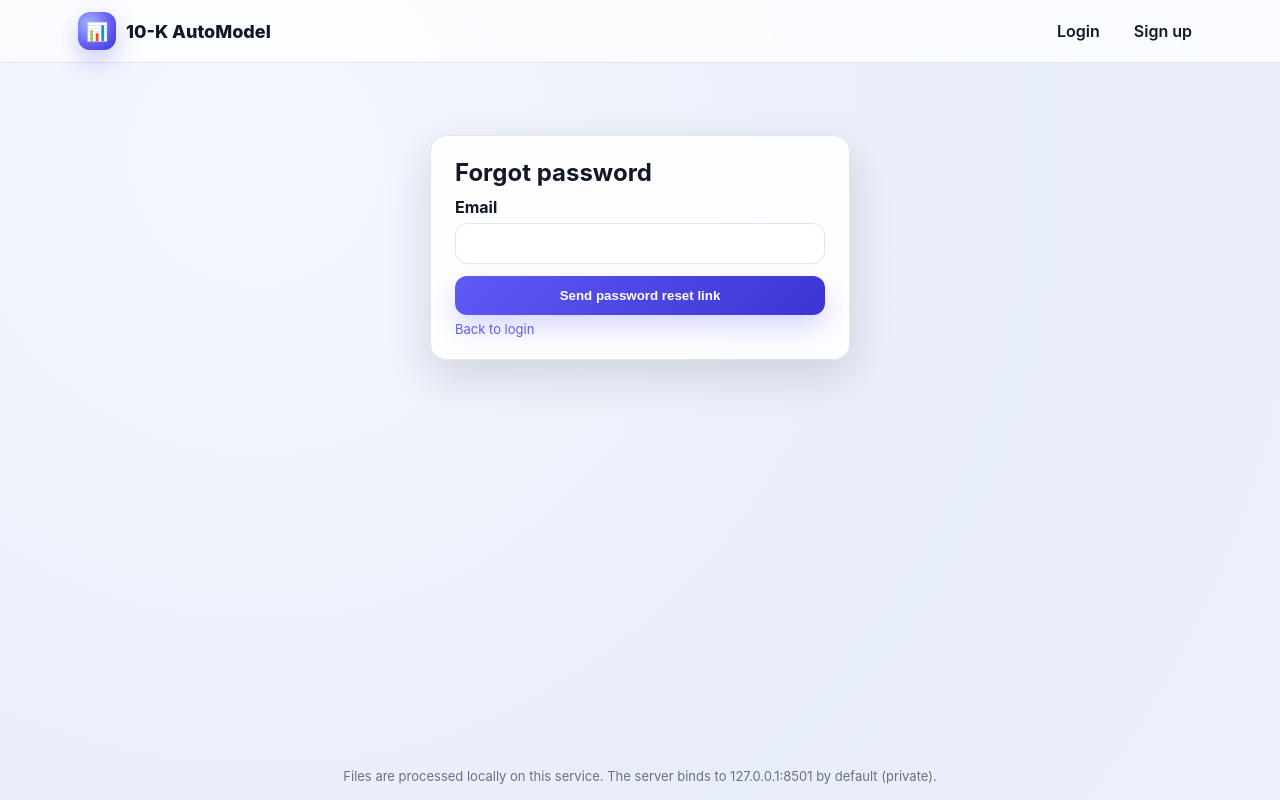
After one commit to baptjl/final_project, a Flask app: page /forgot-password in a window 1280 px wide. The commit adds this page. Run offline with Flask 3, Linux system fonts and the light colour scheme; parts of the project's set-up code (start-up, migrations or seed data) failed here and were passed over.

Commit message:
Add password reset flow and run history dashboard

```diff
--- a/web_app/app.py
+++ b/web_app/app.py
@@ -5,11 +5,14 @@ import subprocess
 import uuid
 from werkzeug.utils import secure_filename
 from werkzeug.security import generate_password_hash, check_password_hash
-from datetime import datetime
+from datetime import datetime, timedelta
 from functools import wraps
 from dotenv import load_dotenv
 import requests
 import sqlite3
+import secrets
+import smtplib
+from email.message import EmailMessage
 
 # Load environment variables from .env if present
 load_dotenv()
@@ -54,6 +57,38 @@ def init_db():
             email TEXT UNIQUE NOT NULL,
             password_hash TEXT NOT NULL,
             created_at TIMESTAMP DEFAULT CURRENT_TIMESTAMP
+        )
+        """
+        )
+    cur.execute(
+        """
+        CREATE TABLE IF NOT EXISTS password_reset_tokens (
+            id INTEGER PRIMARY KEY AUTOINCREMENT,
+            user_id INTEGER NOT NULL,
+            token TEXT UNIQUE NOT NULL,
+            expires_at TIMESTAMP NOT NULL,
+            used INTEGER NOT NULL DEFAULT 0,
+            created_at TIMESTAMP DEFAULT CURRENT_TIMESTAMP,
+            FOREIGN KEY(user_id) REFERENCES users(id)
+        )
+        """
+    )
+    cur.execute(
+        """
+        CREATE TABLE IF NOT EXISTS runs (
+            id INTEGER PRIMARY KEY AUTOINCREMENT,
+            user_id INTEGER NOT NULL,
+            created_at TIMESTAMP DEFAULT CURRENT_TIMESTAMP,
+            company_name TEXT,
+            source_type TEXT,
+            url_used TEXT,
+            base_growth REAL,
+            combined_score INTEGER,
+            growth_bump REAL,
+            external_used INTEGER,
+            ai_sentiment_label TEXT,
+            ai_sentiment_note TEXT,
+            FOREIGN KEY(user_id) REFERENCES users(id)
         )
         """
     )
@@ -159,7 +194,13 @@ def run_pipeline():
     if not os.path.exists(final_path) or os.path.getsize(final_path) == 0:
         return None, stdout, stderr, "Final file not found after processing."
 
-    return {"final_path": final_path, "final_download_name": final_download_name}, stdout, stderr, None
+    return {
+        "final_path": final_path,
+        "final_download_name": final_download_name,
+        "company": company,
+        "url_used": url if url else None,
+        "source_type": "url" if url else "file"
+    }, stdout, stderr, None
 
 
 @app.route('/', methods=['GET'])
@@ -187,6 +228,24 @@ def settings_page():
     return render_template('settings.html', use_llm_default=USE_LLM_DEFAULT)
 
 
+@app.route('/dashboard', methods=['GET'])
+@login_required
+def dashboard():
+    runs = []
+    try:
+        conn = get_db()
+        cur = conn.cursor()
+        cur.execute(
+            "SELECT created_at, company_name, source_type, url_used, base_growth, combined_score, growth_bump, external_used, ai_sentiment_label FROM runs WHERE user_id = ? ORDER BY created_at DESC LIMIT 50",
+            (session.get("user_id"),)
+        )
+        runs = cur.fetchall()
+        conn.close()
+    except Exception as e:
+        print(f"[WARN] Could not load runs: {e}")
+    return render_template('dashboard.html', runs=runs)
+
+
 @app.route('/generate', methods=['POST'])
 @login_required
 def generate():
@@ -200,6 +259,70 @@ def generate():
 
     final_path = result["final_path"]
     final_download_name = result["final_download_name"]
+
+    # Try to log run
+    try:
+        # Pull sentiment metadata if available
+        sentiment_file = os.path.abspath(os.path.join(BASE_DIR, "automodel/data/interim/last_sentiment.json"))
+        combined_score = None
+        bump_pct = None
+        external_used = 0
+        ai_label = None
+        ai_note = None
+        if os.path.exists(sentiment_file):
+            with open(sentiment_file, "r") as fh:
+                sent = json.load(fh)
+            raw_sent = sent.get("raw", sent)
+            if isinstance(raw_sent, dict):
+                combined_score = raw_sent.get("combined_score") if raw_sent.get("combined_score") is not None else raw_sent.get("score")
+                ai_label = raw_sent.get("combined_label") or raw_sent.get("label")
+                ev = raw_sent.get("summary") or raw_sent.get("justification_short")
+                ai_note = ev
+            external_used = 1 if sent.get("external_used") else 0
+            # bump maybe in AI sheet but store from sentiment result mapping if present
+        # attempt to read base growth from final workbook (Q5)
+        base_growth = None
+        try:
+            import openpyxl
+            wb = openpyxl.load_workbook(final_path, data_only=True)
+            ws = wb.active
+            base_growth = ws["Q5"].value
+        except Exception:
+            base_growth = None
+        growth_bump = None
+        try:
+            # we wrote bump pct to AI_Sentiment sheet; attempt read
+            import openpyxl
+            wb2 = openpyxl.load_workbook(final_path, data_only=True)
+            if "AI_Sentiment" in wb2.sheetnames:
+                s = wb2["AI_Sentiment"]
+                growth_bump = s["B4"].value
+        except Exception:
+            growth_bump = None
+        conn = get_db()
+        cur = conn.cursor()
+        cur.execute(
+            """
+            INSERT INTO runs (user_id, company_name, source_type, url_used, base_growth, combined_score, growth_bump, external_used, ai_sentiment_label, ai_sentiment_note)
+            VALUES (?, ?, ?, ?, ?, ?, ?, ?, ?, ?)
+            """,
+            (
+                session.get("user_id"),
+                result.get("company"),
+                result.get("source_type"),
+                result.get("url_used"),
+                base_growth,
+                combined_score,
+                growth_bump,
+                external_used,
+                ai_label,
+                (ai_note or "")[:500]
+            )
+        )
+        conn.commit()
+        conn.close()
+    except Exception as e:
+        print(f"[WARN] Could not log run: {e}")
 
     if request.form.get('ajax') == '1':
         return send_file(final_path, as_attachment=True, download_name=final_download_name)
@@ -215,6 +338,43 @@ def download(filename):
         flash('File not found')
         return redirect(url_for('app_page'))
     return send_file(fpath, as_attachment=True, download_name=filename)
+
+
+def send_reset_email(email: str, reset_link: str):
+    server = os.environ.get("MAIL_SERVER")
+    port = os.environ.get("MAIL_PORT")
+    user = os.environ.get("MAIL_USERNAME")
+    pwd = os.environ.get("MAIL_PASSWORD")
+    sender = os.environ.get("MAIL_SENDER", "no-reply@example.com")
+    use_tls = os.environ.get("MAIL_USE_TLS", "0") == "1"
+    if not server or not port or not user or not pwd:
+        print(f"PASSWORD RESET LINK (email not configured): {reset_link}")
+        return
+    try:
+        msg = EmailMessage()
+        msg["Subject"] = "Password reset instructions"
+        msg["From"] = sender
+        msg["To"] = email
+        msg.set_content(f"You requested a password reset. Click this link to set a new password:\n{reset_link}\nIf you did not request this, you can ignore this email.")
+        with smtplib.SMTP(server, int(port), timeout=10) as smtp:
+            if use_tls:
+                smtp.starttls()
+            smtp.login(user, pwd)
+            smtp.send_message(msg)
+    except Exception as e:
+        print(f"[WARN] Could not send reset email, falling back to log: {e}")
+        print(f"PASSWORD RESET LINK (email fallback): {reset_link}")
+
+
+def cleanup_tokens():
+    try:
+        conn = get_db()
+        cur = conn.cursor()
+        cur.execute("DELETE FROM password_reset_tokens WHERE expires_at <= ? OR used = 1", (datetime.utcnow(),))
+        conn.commit()
+        conn.close()
+    except Exception:
+        pass
 
 
 @app.route('/login', methods=['GET', 'POST'])
@@ -268,6 +428,78 @@ def logout():
     return redirect(url_for('login'))
 
 
+@app.route('/forgot-password', methods=['GET', 'POST'])
+def forgot_password():
+    cleanup_tokens()
+    if request.method == 'POST':
+        email = request.form.get('email', '').strip().lower()
+        token = secrets.token_urlsafe(32)
+        expires_at = datetime.utcnow() + timedelta(hours=1)
+        try:
+            conn = get_db()
+            cur = conn.cursor()
+            cur.execute("SELECT id FROM users WHERE email = ?", (email,))
+            row = cur.fetchone()
+            if row:
+                user_id = row["id"]
+                cur.execute(
+                    "INSERT INTO password_reset_tokens (user_id, token, expires_at) VALUES (?, ?, ?)",
+                    (user_id, token, expires_at)
+                )
+                conn.commit()
+                reset_link = url_for('reset_password', token=token, _external=True)
+                send_reset_email(email, reset_link)
+            conn.close()
+        except Exception as e:
+            print(f"[WARN] Forgot-password flow issue: {e}")
+        flash("If an account with that email exists, we have sent password reset instructions.")
+    return render_template('forgot_password.html')
+
+
+@app.route('/reset-password/<token>', methods=['GET', 'POST'])
+def reset_password(token):
+    cleanup_tokens()
+    conn = get_db()
+    cur = conn.cursor()
+    cur.execute(
+        "SELECT prt.id, prt.user_id, prt.expires_at, prt.used, u.email FROM password_reset_tokens prt JOIN users u ON prt.user_id = u.id WHERE prt.token = ?",
+        (token,)
+    )
+    row = cur.fetchone()
+    if not row:
+        conn.close()
+        return render_template('reset_password_invalid.html')
+    expires_at = datetime.fromisoformat(row["expires_at"]) if isinstance(row["expires_at"], str) else row["expires_at"]
+    if row["used"] or expires_at <= datetime.utcnow():
+        conn.close()
+        return render_template('reset_password_invalid.html')
+
+    if request.method == 'POST':
+        password = request.form.get('password', '')
+        confirm = request.form.get('confirm_password', '')
+        if not password or password != confirm:
+            flash("Passwords must match and not be empty.")
+            conn.close()
+            return render_template('reset_password.html', token=token)
+        pw_hash = generate_password_hash(password)
+        try:
+            cur.execute("UPDATE users SET password_hash = ? WHERE id = ?", (pw_hash, row["user_id"]))
+            cur.execute("UPDATE password_reset_tokens SET used = 1 WHERE id = ?", (row["id"],))
+            cur.execute("UPDATE password_reset_tokens SET used = 1 WHERE user_id = ? AND id != ?", (row["user_id"], row["id"]))
+            conn.commit()
+            flash("Your password has been reset. You can now log in.")
+            conn.close()
+            return redirect(url_for('login'))
+        except Exception as e:
+            print(f"[WARN] Password reset failed: {e}")
+            flash("Could not reset password. Please try again.")
+            conn.close()
+            return render_template('reset_password.html', token=token)
+
+    conn.close()
+    return render_template('reset_password.html', token=token)
+
+
 if __name__ == '__main__':
     # Bind to host/port from environment for cloud deployment (Render/Heroku/Railway)
     port = int(os.environ.get('PORT', 8501))
--- a/web_app/templates/base.html
+++ b/web_app/templates/base.html
@@ -108,12 +108,16 @@
         <span>10-K AutoModel</span>
       </a>
       <div class="nav-links">
-        <a href="{{ url_for('home') }}" class="{% if request.path == '/' %}active{% endif %}">Home</a>
-        <a href="{{ url_for('app_page') }}" class="{% if request.path.startswith('/app') %}active{% endif %}">App</a>
-        <a href="{{ url_for('help_page') }}" class="{% if request.path.startswith('/help') %}active{% endif %}">Help</a>
-        <a href="{{ url_for('settings_page') }}" class="{% if request.path.startswith('/settings') %}active{% endif %}">Settings</a>
         {% if session.get('user_id') %}
-        <a href="{{ url_for('logout') }}">Logout</a>
+          <a href="{{ url_for('home') }}" class="{% if request.path == '/' %}active{% endif %}">Home</a>
+          <a href="{{ url_for('app_page') }}" class="{% if request.path.startswith('/app') %}active{% endif %}">App</a>
+          <a href="{{ url_for('help_page') }}" class="{% if request.path.startswith('/help') %}active{% endif %}">Help</a>
+          <a href="{{ url_for('settings_page') }}" class="{% if request.path.startswith('/settings') %}active{% endif %}">Settings</a>
+          <a href="{{ url_for('dashboard') }}" class="{% if request.path.startswith('/dashboard') %}active{% endif %}">Dashboard</a>
+          <a href="{{ url_for('logout') }}">Logout</a>
+        {% else %}
+          <a href="{{ url_for('login') }}" class="{% if request.path.startswith('/login') %}active{% endif %}">Login</a>
+          <a href="{{ url_for('signup') }}" class="{% if request.path.startswith('/signup') %}active{% endif %}">Sign up</a>
         {% endif %}
       </div>
     </div>
--- /dev/null
+++ b/web_app/templates/forgot_password.html
@@ -0,0 +1,33 @@
+{% extends "base.html" %}
+{% block title %}Forgot Password · 10-K AutoModel{% endblock %}
+{% block extra_head %}
+<style>
+  .auth-wrap { max-width: 420px; margin: 40px auto; }
+  .card { background: rgba(255,255,255,0.92); border: 1px solid var(--border); border-radius: var(--radius); padding: 22px 24px; box-shadow: var(--shadow); }
+  h2 { margin: 0 0 10px; }
+  label { display:block; font-weight:700; margin:10px 0 6px; }
+  .input { width:100%; padding:11px 12px; border:1px solid var(--border); border-radius:12px; font-size:15px; }
+  button { background: linear-gradient(135deg, #5f5af6 0%, #3a35d3 100%); color:#fff; padding:12px 16px; border:none; border-radius:12px; font-weight:800; cursor:pointer; width:100%; margin-top:12px; box-shadow:0 12px 26px rgba(95,90,246,0.24); }
+  .hint { color: var(--muted); font-size: 13px; margin-top: 6px; }
+  .info { color: var(--muted); font-size: 14px; margin-top: 8px; }
+  .error { color: #b91c1c; margin-top: 8px; }
+</style>
+{% endblock %}
+{% block content %}
+  <div class="auth-wrap">
+    <div class="card">
+      <h2>Forgot password</h2>
+      {% with messages = get_flashed_messages() %}
+        {% if messages %}
+          <div class="info">{{ messages[0] }}</div>
+        {% endif %}
+      {% endwith %}
+      <form method="post" action="{{ url_for('forgot_password') }}">
+        <label for="email">Email</label>
+        <input class="input" type="email" name="email" id="email" required autocomplete="email" />
+        <button type="submit">Send password reset link</button>
+        <div class="hint"><a href="{{ url_for('login') }}">Back to login</a></div>
+      </form>
+    </div>
+  </div>
+{% endblock %}
--- a/web_app/templates/login.html
+++ b/web_app/templates/login.html
@@ -56,6 +56,7 @@
 
         <button type="submit">Login</button>
         <div class="hint">No account? <a href="{{ url_for('signup') }}">Sign up</a></div>
+        <div class="hint" style="margin-top:6px;"><a href="{{ url_for('forgot_password') }}">Forgot your password?</a></div>
       </form>
     </div>
   </div>
```
Also changed, not shown: web_app/templates/dashboard.html (added, +73 -0 lines), web_app/templates/reset_password.html (added, +36 -0 lines), web_app/templates/reset_password_invalid.html (added, +19 -0 lines).
